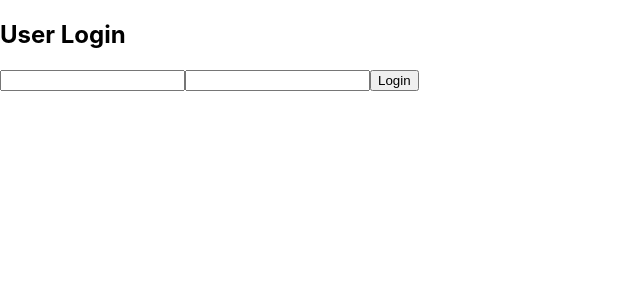
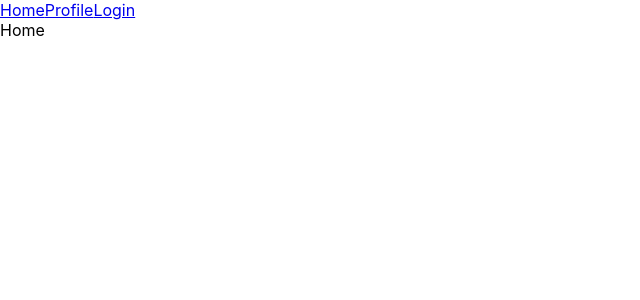
Before and after one commit to natekcroteau/ts-react-practice, a React (Create React App) app: page / in a window 1280 px wide. Shown: the top 300 px of the page, without its empty margins (0-640 px from the left). Built offline with nearby package versions, Linux system fonts and the light colour scheme.

Commit message:
added a Router and Switch with Routes to App

```diff
--- a/src/components/App.tsx
+++ b/src/components/App.tsx
@@ -1,7 +1,12 @@
 import React from 'react'
 import { User } from '../model/Model'
 import { AuthService } from '../services/AuthService'
-import { Login } from './Login'
+import { Router, Route, Switch } from 'react-router-dom'
+import history from '../utils/history'
+import Navbar from './Navbar'
+import Home from './Home'
+import Login from './Login'
+import Profile from './Profile'
 
 interface AppState{
   user: User | undefined
@@ -13,6 +18,9 @@
 
   constructor(props: any){
     super(props)
+    this.state = {
+      user: undefined
+    }
     this.setUser = this.setUser.bind(this)
   }
 
@@ -24,8 +32,25 @@
   }
 
   render(){
+
+
+
+
     return(
-      <Login authService={this.authService} setUser={this.setUser}/>
+      <div className="wrapper" >
+        <Router history={history} >
+        <div>
+          <Navbar user={this.state.user} />
+          <Switch>
+            <Route exact path="/" component={Home} />
+            <Route exact path="/login">
+              <Login authService={this.authService} setUser={this.setUser} />
+            </Route>
+            <Route exact path="/profile" component={Profile} />
+          </Switch>
+        </div>
+        </Router>
+      </div>
     )
   }
 }
--- a/src/components/Home.tsx
+++ b/src/components/Home.tsx
@@ -1,6 +1,6 @@
 import React from 'react'
 
-export class Home extends React.Component {
+export default class Home extends React.Component {
 
     render(){
         return(
--- a/src/components/Login.tsx
+++ b/src/components/Login.tsx
@@ -19,7 +19,7 @@
     target: HTMLInputElement
 }
 
-export class Login extends React.Component<LoginProps, LoginState>{
+export default class Login extends React.Component<LoginProps, LoginState>{
 
     state: LoginState = {
         userName: '',
--- a/src/components/Navbar.tsx
+++ b/src/components/Navbar.tsx
@@ -2,7 +2,7 @@
 import { User } from '../model/Model'
 import { Link } from 'react-router-dom'
 
-export class Navbar extends React.Component<{
+export default class Navbar extends React.Component<{
     user: User | undefined
 }> {
 
--- a/src/components/Profile.tsx
+++ b/src/components/Profile.tsx
@@ -1,6 +1,6 @@
 import React from 'react'
 
-export class Profile extends React.Component {
+export default class Profile extends React.Component {
 
     render(){
         return(
--- /dev/null
+++ b/src/utils/history.ts
@@ -0,0 +1,2 @@
+import { createBrowserHistory } from 'history'
+export default createBrowserHistory()
```
